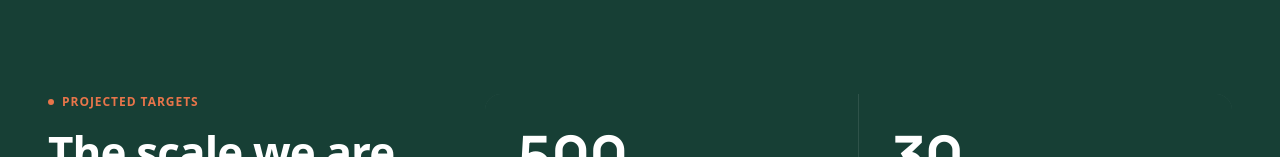
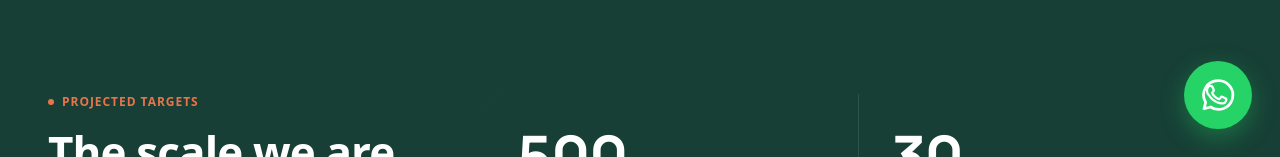
Before and after one commit to SabbirHossainEvan/heroes_for_all, a Next.js app in the folder heroes-for-all/: page / in a window 1280 px wide. Shown: the part 643-800 px from the top of the page. Built offline with nearby package versions, Linux system fonts and the light colour scheme.

Commit message:
feat: add WhatsAppFloat component for direct chat access

```diff
--- a/heroes-for-all/src/app/layout.tsx
+++ b/heroes-for-all/src/app/layout.tsx
@@ -4,6 +4,7 @@ import "./globals.css";
 import { Toaster } from "@/components/ui/toaster";
 import { SiteHeader } from "@/components/layout/site-header";
 import { SiteFooter } from "@/components/layout/site-footer";
+import { WhatsAppFloat } from "@/components/layout/whatsapp-float";
 
 const inter = Inter({
   variable: "--font-inter",
@@ -108,6 +109,7 @@ export default function RootLayout({
         <SiteHeader />
         <main className="flex-1">{children}</main>
         <SiteFooter />
+        <WhatsAppFloat />
         <Toaster />
       </body>
     </html>
--- /dev/null
+++ b/heroes-for-all/src/components/layout/whatsapp-float.tsx
@@ -0,0 +1,30 @@
+export function WhatsAppFloat() {
+  return (
+    <a
+      href="https://wa.me/8801320760644"
+      target="_blank"
+      rel="noopener noreferrer"
+      aria-label="Chat with Heroes For All on WhatsApp"
+      className="fixed bottom-5 right-5 z-50 inline-flex h-[68px] w-[68px] items-center justify-center rounded-full bg-[#25D366] text-white shadow-[0_8px_24px_rgba(37,211,102,0.35)] transition duration-200 hover:scale-105 hover:shadow-[0_10px_28px_rgba(37,211,102,0.45)] focus-visible:outline-none focus-visible:ring-4 focus-visible:ring-[#25D366]/40 md:bottom-7 md:right-7"
+    >
+      <svg
+        viewBox="0 0 32 32"
+        className="h-10 w-10"
+        fill="none"
+        stroke="currentColor"
+        strokeLinecap="round"
+        strokeLinejoin="round"
+        aria-hidden="true"
+      >
+        <path
+          d="M16 4.5a11.5 11.5 0 0 0-9.9 17.4L4.8 27l5.3-1.4A11.5 11.5 0 1 0 16 4.5Z"
+          strokeWidth="2.2"
+        />
+        <path
+          d="M11.2 9.3c-.3-.6-.6-.6-.9-.6h-.8c-.3 0-.7.1-1 .5-.4.4-1.3 1.3-1.3 3.1s1.3 3.6 1.5 3.8c.2.3 2.7 4.2 6.5 5.7 3.2 1.3 3.9 1 4.6.9.7-.1 2.3-.9 2.6-1.8.3-.9.3-1.6.2-1.8-.1-.2-.4-.3-.7-.5l-2.6-1.2c-.3-.1-.6-.2-.8.2-.3.4-1 1.2-1.2 1.5-.2.3-.5.3-.8.1-.4-.2-1.6-.6-3-1.9-1.1-1-1.9-2.3-2.1-2.7-.2-.4 0-.6.2-.8l.6-.6c.2-.2.3-.4.4-.6.1-.2 0-.4 0-.6l-1.1-2.7Z"
+          strokeWidth="1.8"
+        />
+      </svg>
+    </a>
+  );
+}
```
